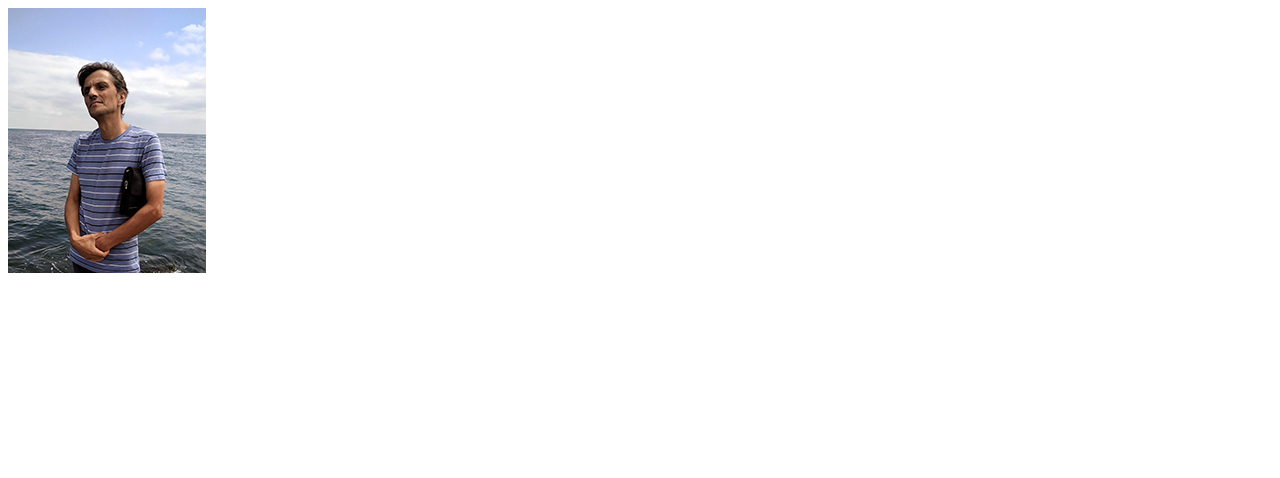
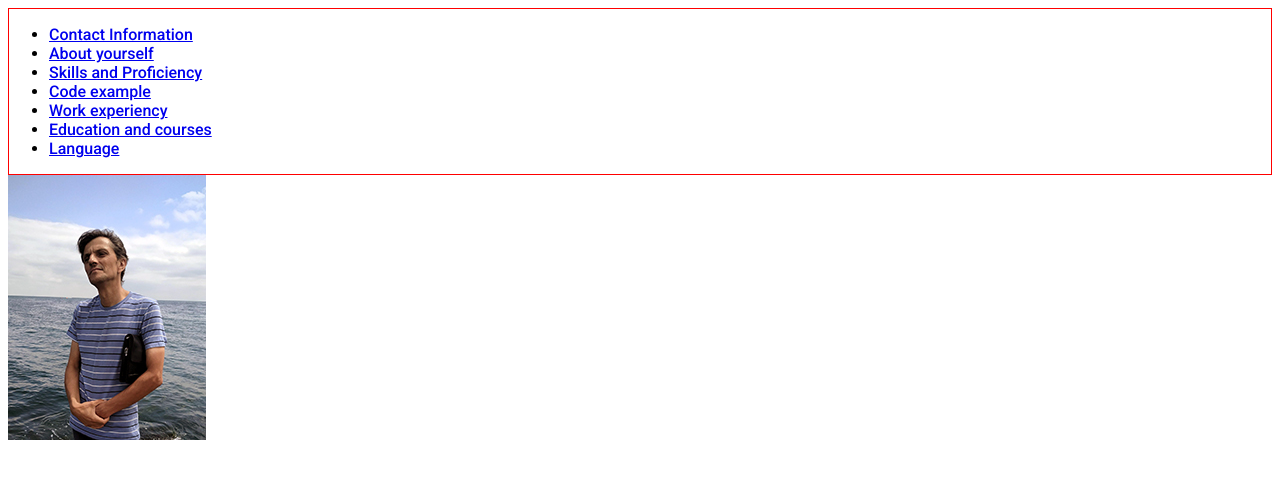
Before and after one commit to klekit/rsschool-cv_1, a plain HTML site: page index.html in a window 1280 px wide. Drawn offline with Linux system fonts and the light colour scheme; files whose address does not match are found by name.

Commit message:
feat: add header

```diff
--- a/index.html
+++ b/index.html
@@ -17,6 +17,38 @@
 
 
 <body>
+    <header class="header">
+        <div class="contaner">
+            <nav class="nav">
+                <ul class="nav-list">
+                    <li class="nav-item">
+                        <a href="#contacts" class="nav-link">Contact Information</a>
+                    </li>
+                    <li class="nav-item">
+                        <a href="#summary" class="nav-link">About yourself</a>
+                    </li>
+                    <li class="nav-item">
+                        <a href="#skills" class="nav-link">Skills and Proficiency</a>
+                    </li>
+                    <li class="nav-item">
+                        <a href="#code" class="nav-link">Code example</a>
+                    </li>
+                    <li class="nav-item">
+                        <a href="#work" class="nav-link">Work experiency</a>
+                    </li>
+                    <li class="nav-item">
+                        <a href="#education" class="nav-link">Education and courses</a>
+                    </li>
+                    <li class="nav-item">
+                        <a href="#language" class="nav-link">Language</a>
+                    </li>
+                </ul>
+            </nav>
+
+        </div>
+
+
+    </header>
     <img src="image.jpg" alt="avatar">
 </body>
 
--- a/style.css
+++ b/style.css
@@ -5,3 +5,12 @@
 body {
     font-family: 'Roboto', sans-serif;
 }
+
+header {
+    border: 1px solid red;
+}
+
+.container {
+    max-width: 1440px;
+    margin: 0 auto;
+}
```
